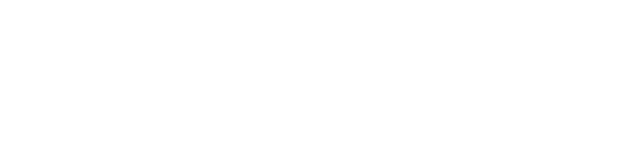
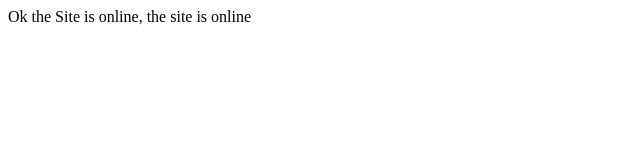
Before and after one commit to tiredDm/tiredDm.github.io, a plain HTML site: page index.html in a window 1280 px wide. Shown: the whole page, without its empty margins (0-640 px from the left). Drawn offline with Linux system fonts and the light colour scheme.

Commit message:
Update index.html
checking if index is now working

```diff
--- a/index.html
+++ b/index.html
@@ -3,6 +3,7 @@
     <meta charset="UTF-8">
     <meta name="viewport" content="width=device-width, initial-scale=1.0">
     <title>Document</title>
+    <p>Ok the Site is online, the site is online</p>
 </head>
 <body>
 
```
